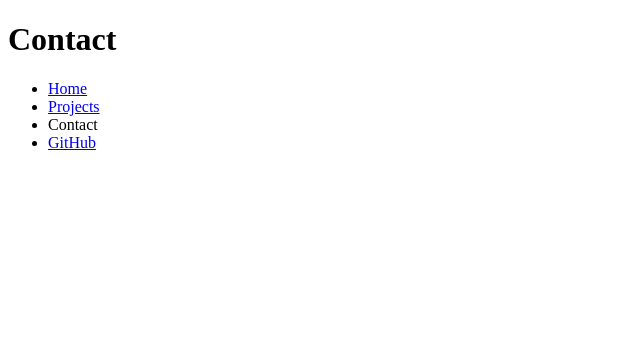
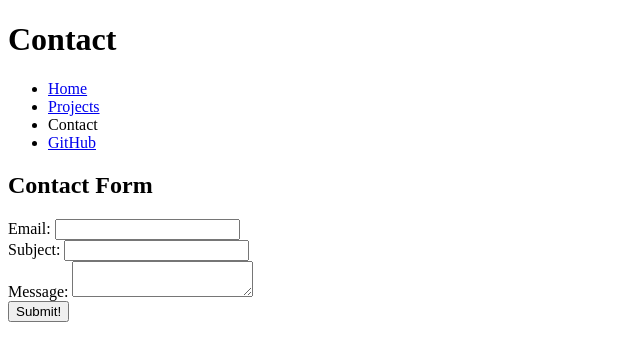
Before and after one commit to MARIANO2024/portfolio, a plain HTML site: page contact/index.html in a window 1280 px wide. Shown: the whole page, without its empty margins (0-640 px from the left). Drawn offline with Linux system fonts and the light colour scheme.

Commit message:
contact form v1

```diff
--- a/contact/index.html
+++ b/contact/index.html
@@ -17,5 +17,23 @@
             <li><a href="https://github.com/MARIANO2024" target="_blank">GitHub</a></li>
         </ul>
     </nav>
+
+    <h2>Contact Form</h2>
+
+    <form action="mailto:mariano1@mit.edu" method="post" enctype="text/plain"></form>
+
+    <label for="email">Email:</label>
+    <input type="email"  name="email" >
+    <br>
+
+    <label for="subject">Subject:</label>
+    <input  name="email" >
+    <br>
+
+    <label for="message">Message:</label>
+    <textarea  name="body" ></textarea>
+    <br>
+
+    <button >Submit!</button>
 </body>
 </html>
```
